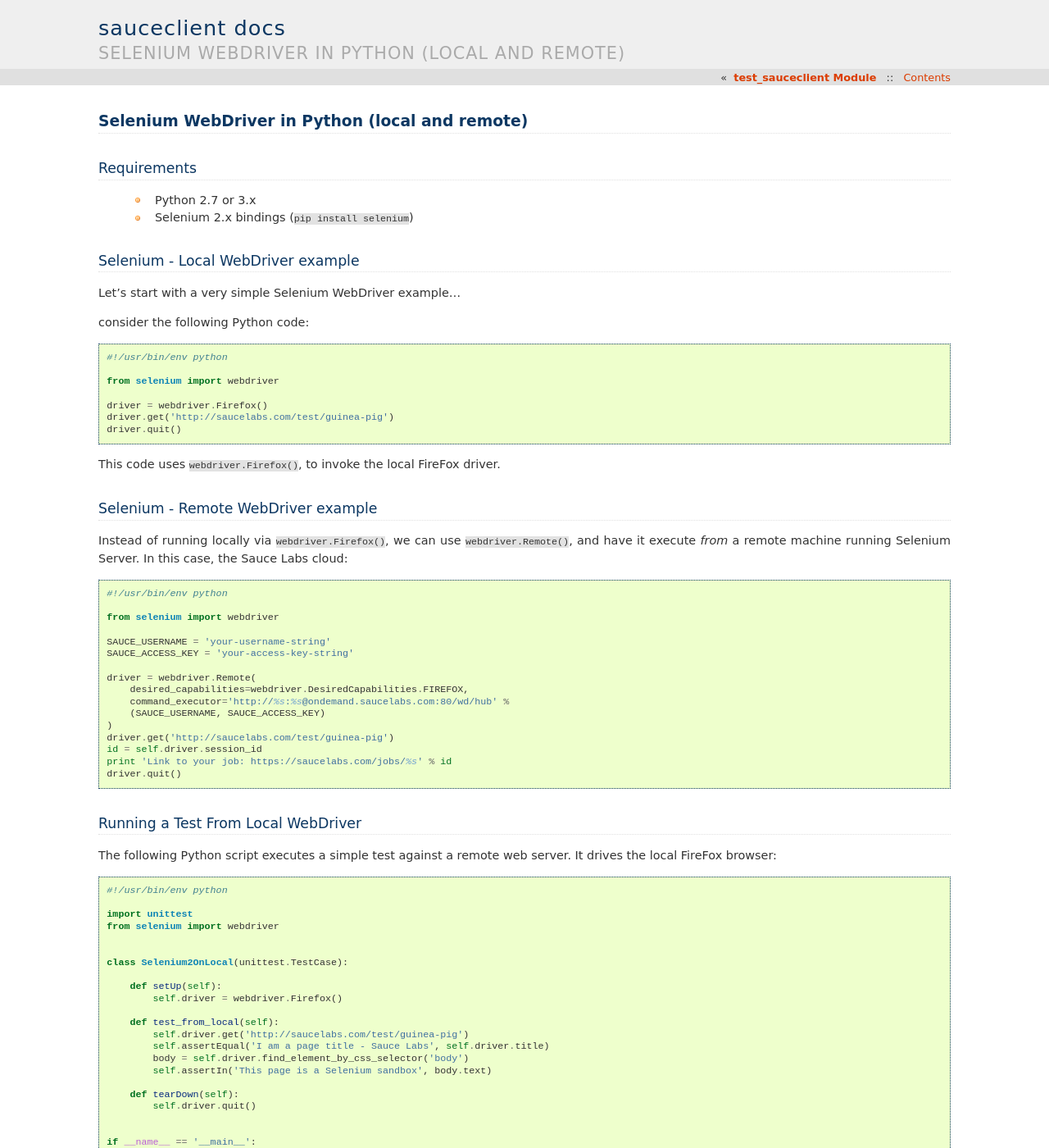
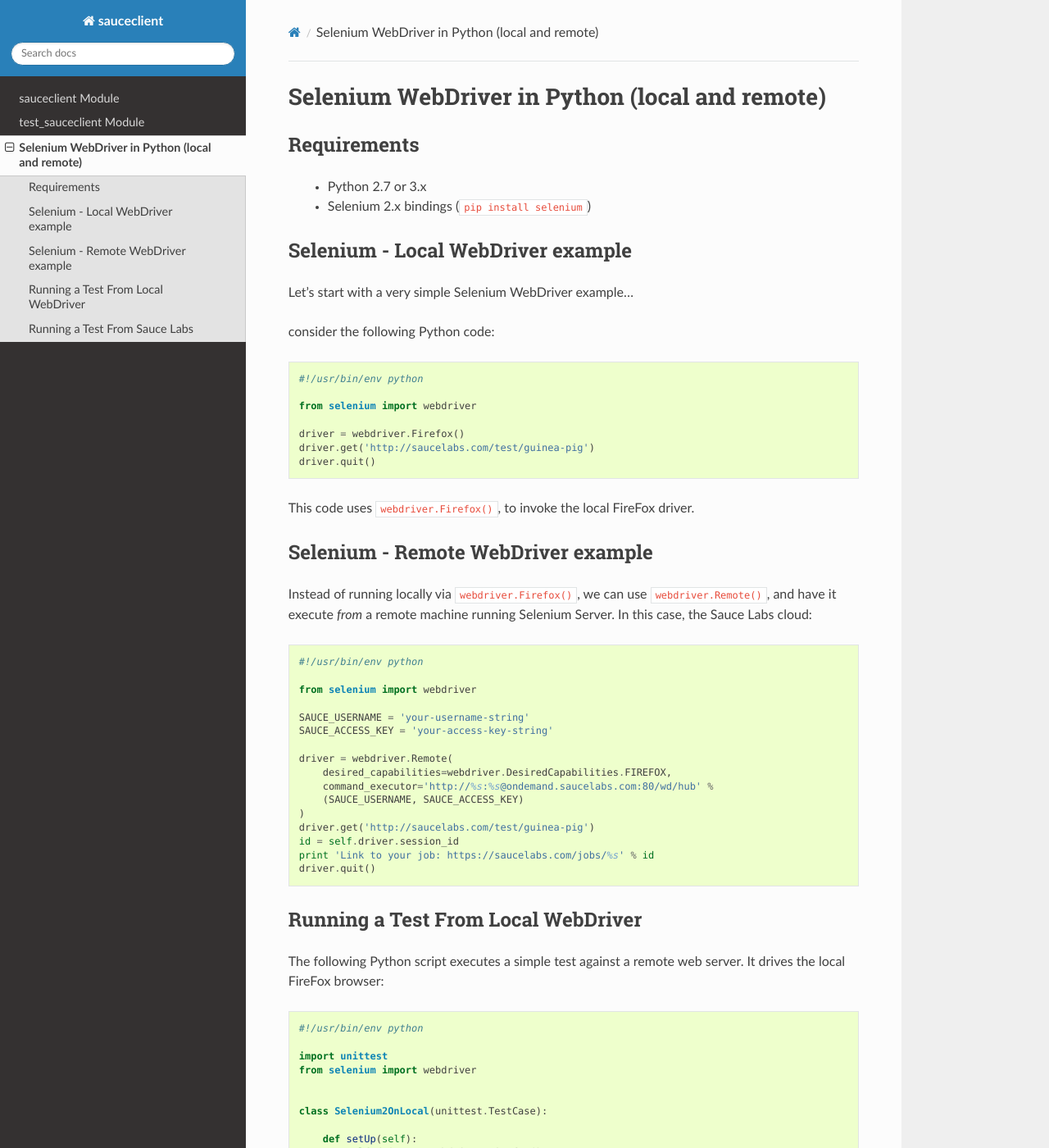
Before and after one commit to cgoldberg/sauceclient, a Sphinx documentation site: the page built from doc/selenium_on_sauce.rst, in a window 1280 px wide and 1400 px high. Shown: the whole window at 82% size. Built offline with Sphinx 7.4.7 and the Read the Docs theme 2.0.0, drawn with Linux system fonts in a browser that asks for light colours; some of the changed text lies outside the part shown.

Commit message:
updated doc theme

```diff
--- a/README.rst
+++ b/README.rst
@@ -14,7 +14,7 @@
  * Jobs
  * Provisioning
  * Usage
- *Assets (Logs, Videos, Screenshots)
+ * Assets (Logs, Videos, Screenshots)
 
 `sauceclient` is *not* used for running your tests on Sauce Labs'
 service.  (That is done via `Selenium WebDriver`_).
--- a/doc/conf.py
+++ b/doc/conf.py
@@ -43,7 +43,7 @@
 
 # General information about the project.
 project = u'sauceclient'
-copyright = u'2013, Corey Goldberg'
+copyright = u'2013-2015, Corey Goldberg'
 
 # The version info for the project you're documenting, acts as replacement for
 # |version| and |release|, also used in various other places throughout the
@@ -93,7 +93,7 @@
 
 # The theme to use for HTML and HTML Help pages.  See the documentation for
 # a list of builtin themes.
-html_theme = 'haiku'
+html_theme = 'sphinx_rtd_theme'
 
 # Theme options are theme-specific and customize the look and feel of a theme
 # further.  For a list of options available for each theme, see the
--- a/doc/index.rst
+++ b/doc/index.rst
@@ -14,7 +14,7 @@
  * Jobs
  * Provisioning
  * Usage
- *Assets (Logs, Videos, Screenshots)
+ * Assets (Logs, Videos, Screenshots)
 
 `sauceclient` is *not* used for running your tests on Sauce Labs'
 service.  (That is done via `Selenium WebDriver`_).
```
